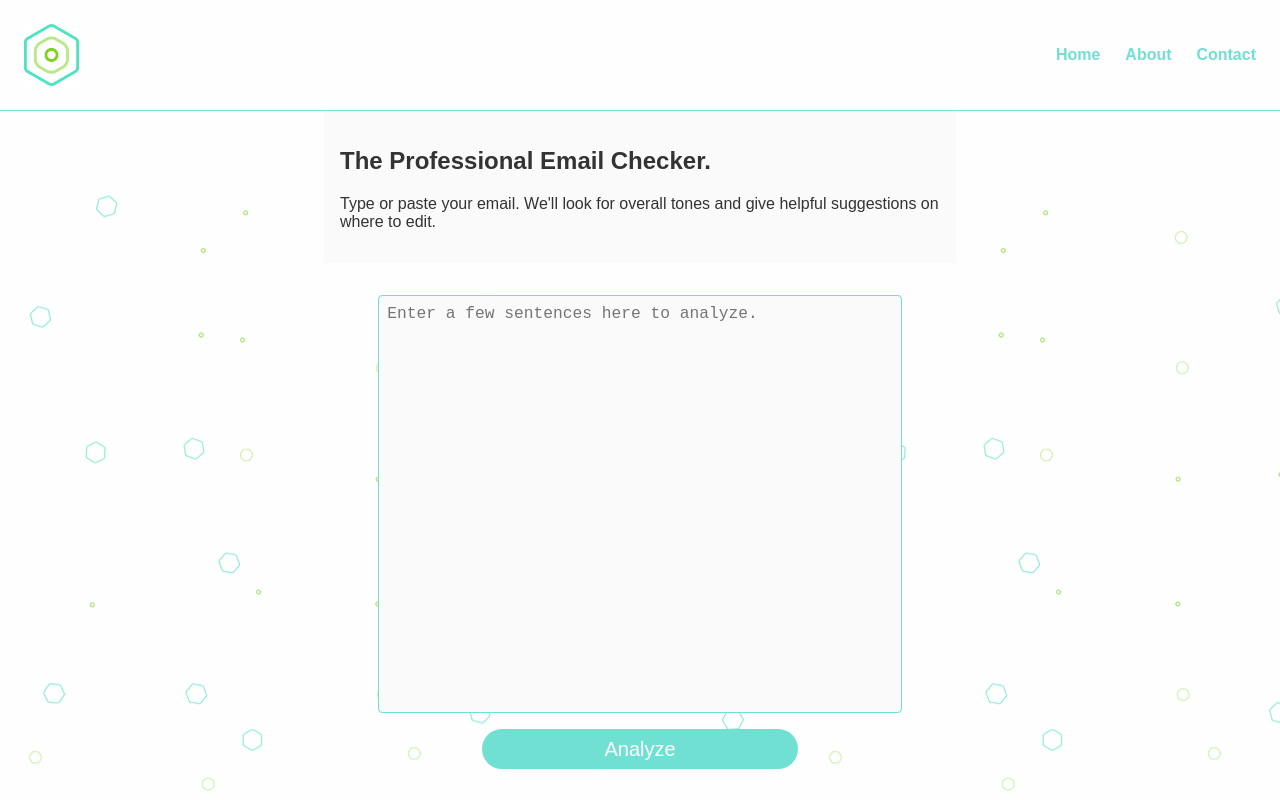
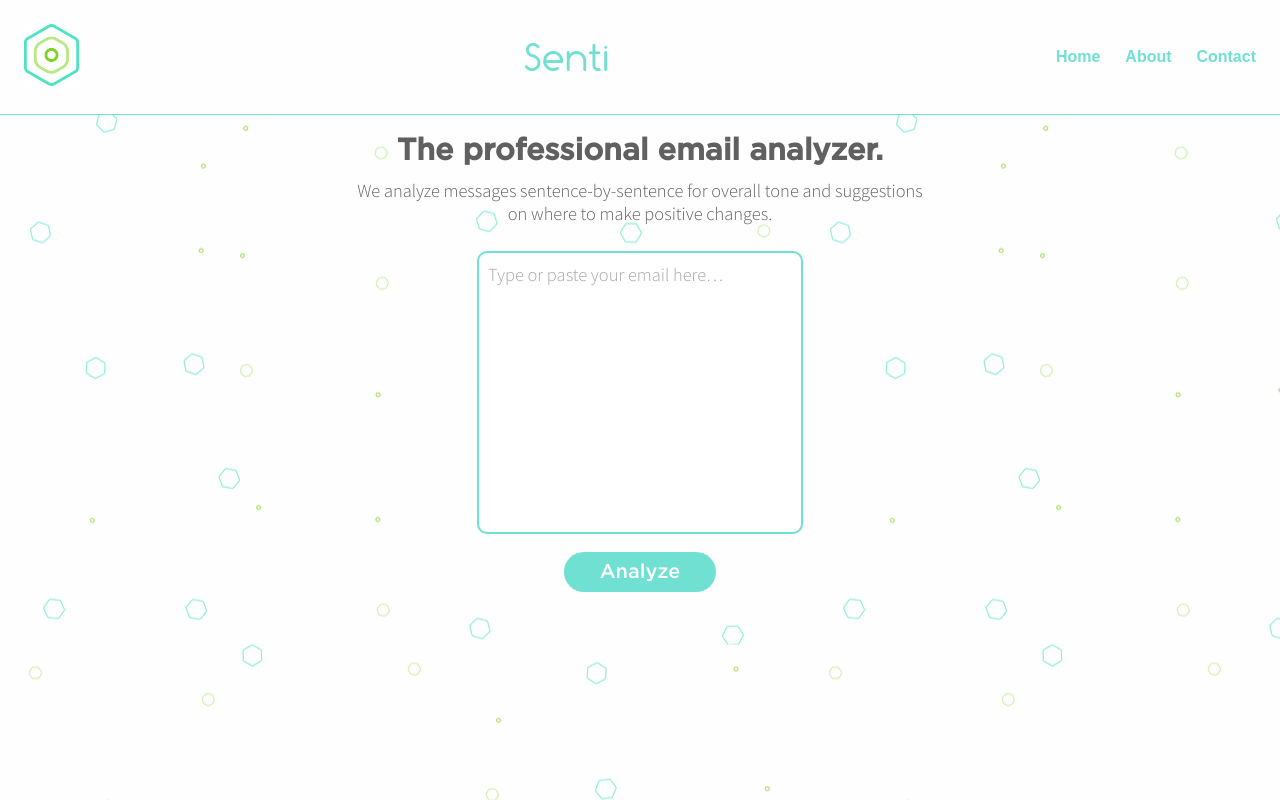
Before and after one commit to BrandonKlotz/senti, a React app in the folder client/: page / in a window 1280 px wide. Built offline with nearby package versions, Linux system fonts and the light colour scheme.

Commit message:
initial commit of updated layouts

```diff
--- a/client/public/index.html
+++ b/client/public/index.html
@@ -7,6 +7,7 @@
     <meta name="theme-color" content="#000000">
 
     <link rel="manifest" href="%PUBLIC_URL%/manifest.json">
+    <link href="https://fonts.googleapis.com/css?family=Source+Sans+Pro:300,400,600" rel="stylesheet">
 
     <title>Senti</title>
   </head>
--- a/client/src/components/DocumentResults.js
+++ b/client/src/components/DocumentResults.js
@@ -68,13 +68,8 @@ class DocumentResults extends Component {
 
     return (
       <div className="DocumentResults">
-        <div className="container">
-					<h2>Overall Tones</h2>
-					<p><i className="fa fa-flag" aria-hidden="true"></i>- We've detected tones that could be negatively impacting your message.</p>
-          <p><i className="fa fa-check" aria-hidden="true"></i>- We think you effectively used this tone.</p>
-				</div>
-
         <div className="AccordionContainer">
+          <h2>Overall Tones</h2>
           {detectedDocThemes}
         </div>
       </div>
--- a/client/src/components/Form.js
+++ b/client/src/components/Form.js
@@ -15,18 +15,11 @@ class Form extends Component {
 		return (
 			<div>
 
-				<div className="container">
-					<div className="splash">
-						<h2>The Professional Email Checker.</h2>
-						<p>Type or paste your email. We'll look for overall tones and give helpful suggestions on where to edit.</p>
-					</div>
-				</div>
-
 	      		<form onSubmit={this.handleSubmit.bind(this)} className="form">
 	          		<textarea
 	            		onChange={this.handleText.bind(this)}
 	            		value={this.state.text}
-	            placeholder="Enter a few sentences here to analyze."
+	            		placeholder="Type or paste your email here…"
 	            		defaultValue={this.props.text}>
 	          		</textarea>
 					<input type="submit" value="Analyze" onClick={this.handleSubmit.bind(this)} className="Button" />
--- a/client/src/components/Header.js
+++ b/client/src/components/Header.js
@@ -10,8 +10,11 @@ class Header extends Component {
 
     return(
    		<header>
-        <div className="logo">
+   			<div className="logoContainer">
+        		<div className="logo"></div>
         	</div>
+
+        	<div id="logotype">Senti</div>
 
 			<div className="ExpandedNavigation">
 				<a href="#">Home</a>
@@ -26,12 +29,11 @@ class Header extends Component {
 					<a href="#">Home</a>
 					<a href="#">About</a>
 					<a href="#">Contact</a>
-
 				</div>
 			</div>
-
 	   	</header>
     );
+
   }
 
  myFunction(event) {
--- a/client/src/components/SentenceResults.js
+++ b/client/src/components/SentenceResults.js
@@ -37,7 +37,7 @@ class SentenceResults extends Component {
 
            return (
             <div className="container">
-                <h2>Sentence-By-Sentence Tones</h2>
+                <h2>Sentence Tones</h2>
                 <div className="SentenceResults">
                   {sentences}
                 </div>
--- a/client/src/components/TextAnalyzer.js
+++ b/client/src/components/TextAnalyzer.js
@@ -19,6 +19,12 @@ class TextAnalyzer extends Component {
     if (this.props.loading !== true && isEmpty(this.props.displayResults) ) {
       return (
         <div className="App">
+          <div className="container">
+            <div className="splash">
+              <h1>The professional email analyzer.</h1>
+              <p>We analyze messages sentence-by-sentence for overall tone and suggestions on where to make positive changes.</p>
+            </div>
+          </div>
           <Form onSubmit={this.props.addResults}/>
         </div>
       );
@@ -31,6 +37,7 @@ class TextAnalyzer extends Component {
     } else {
       return (
         <div className="App">
+          <h1>Your Results</h1>
           <DocumentResults />
           <SentenceResults />
           <Form value = {this.props.text} onSubmit={this.props.addResults}/>
--- a/client/src/index.css
+++ b/client/src/index.css
@@ -25,14 +25,49 @@ body {
   text-align: center;
 }
 
-h1, h2, p {
-  color: #333;
+h1 {
+  font-family: 'Gotham', sans-serif;
+  color: #606060;
+
+  font-size: 1.9em;
+  line-height: 1.2em;
+  text-align: center;
+  margin: 10px 0;
+}
+
+h2 {
+  font-family: 'Source Sans Pro', sans-serif;
+  font-weight: lighter;
+  font-style: italic;
+  color: #606060;
+  text-align: center;
+}
+
+p {
+  font-family: 'Source Sans Pro', sans-serif;
+  font-weight: lighter;
+  font-size: 1.15em;
+  color: #606060;
+  text-align: center;
+
+  margin: 10px 0;
+}
+
+@font-face {
+  font-family: 'Gotham';
+  src: url('./fonts/Gotham-Medium.otf');
+}
+
+@font-face {
+  font-family: 'Comfortaa';
+  src: url('./fonts/Comfortaa_Regular.ttf');
 }
 
 /* -- HEADER STYLING -- */
 
 header {
   display: flex;
+  flex-direction: row;
   justify-content: space-between;
   border-bottom: 1px #70E0D3 solid;
   align-items: center;
@@ -100,19 +135,34 @@ header img {
 
 /* -- Submission Form Styling -- */
 
+form {
+  box-sizing: border-box;
+  max-width: 600px;
+  width: 90%;
+  min-width: 320px;
+  padding: 0.5em;
+}
+
 textarea {
-  min-width: 310px;
-  min-height: 400px;
-  border: none;
-  font-size: 1.25em;
-  background-color: #fafafa;
-  border-radius: 0;
+  width: 100%;
+  height: 260px;
+  background-color: #ffffff;
   padding: .5em;
   margin-bottom: 1em;
-  border: 1px solid #70E0D3;
-  border-radius: 4px;
+  border: 2px solid #70E0D3;
+  border-radius: 10px;
   resize: none;
+
+  font-family: 'Source Sans Pro', sans-serif;
+  font-weight: lighter;
+  font-size: 1.15em;
+  color: #606060;
 }
+
+textarea::placeholder {
+  color: #a5a5a5;
+}
+
 textarea:focus {
   outline:none;
 }
@@ -124,6 +174,7 @@ textarea:focus {
   background-color: #70E0D3;
   color: #fff;
   font-size: 1.25em;
+  font-family: 'Gotham';
   border: none;
   border-radius: 25px;
 }
@@ -200,10 +251,11 @@ i.hide {
 /* -- Sentence Results Styling -- */
 
 .container {
-  padding: 1em;
-  background-color: #fafafa;
-  border-radius: 0px;
-  margin-bottom: 2em;
+  box-sizing: border-box;
+  max-width: 600px;
+  width: 90%;
+  min-width: 320px;
+  padding: 0.5em;
 }
 
 textarea, .DocumentResults {
@@ -377,6 +429,15 @@ hr {
   background-image: url(./img/logo.png);
   background-position: center;
   background-size: cover;
+  display: inline-block;
+}
+
+#logotype {
+  display: inline-block;
+  margin: 0;
+  font-family: 'Comfortaa';
+  font-size: 2.5em;
+  color: #70E0D3;
 }
 
 .loadingAnimation {
```
Also changed, not shown: client/src/fonts/Comfortaa_Regular.ttf (added), client/src/fonts/Gotham-Medium.otf (added). Lines whose indentation alone changed are shown as unchanged.
